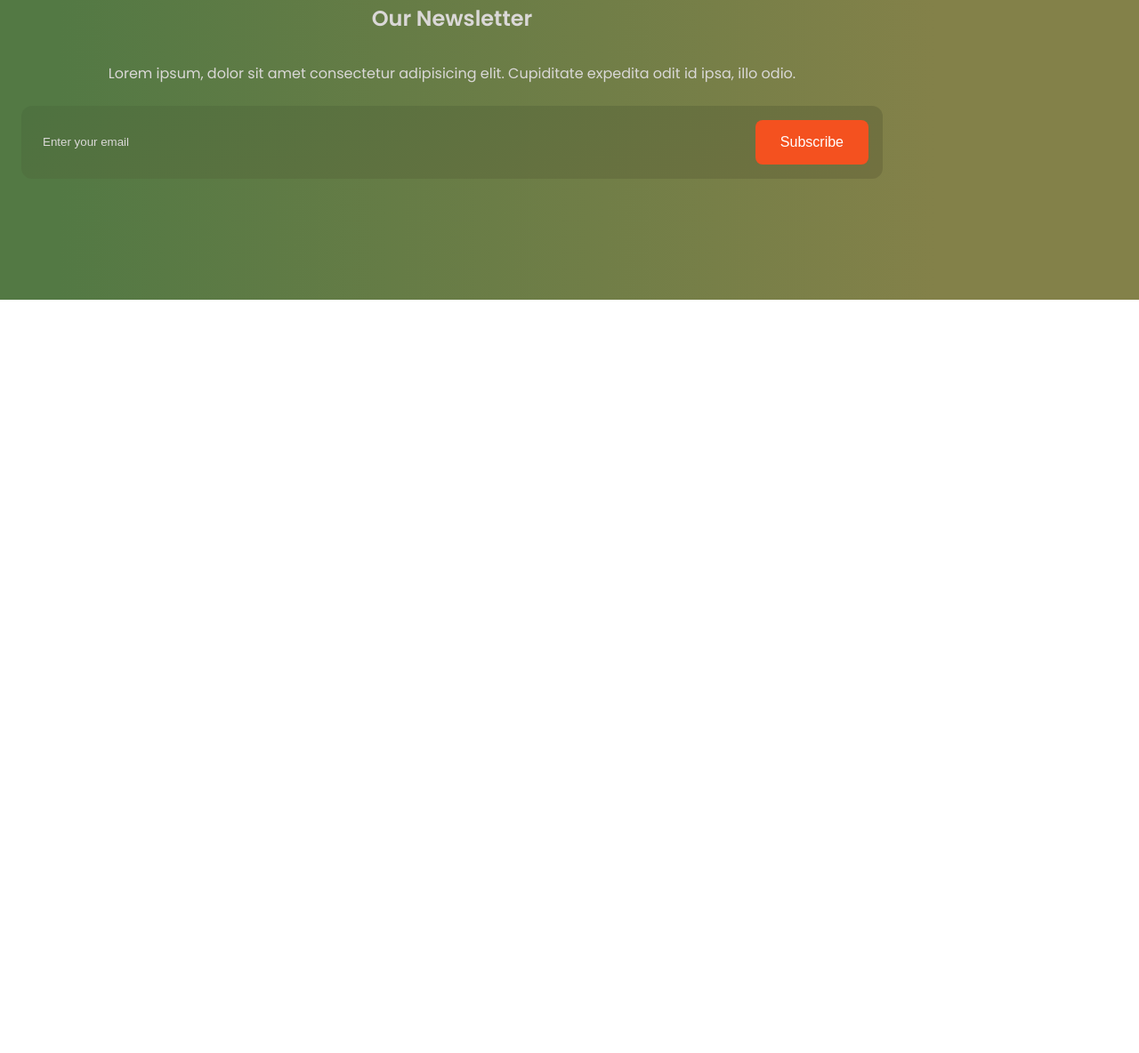
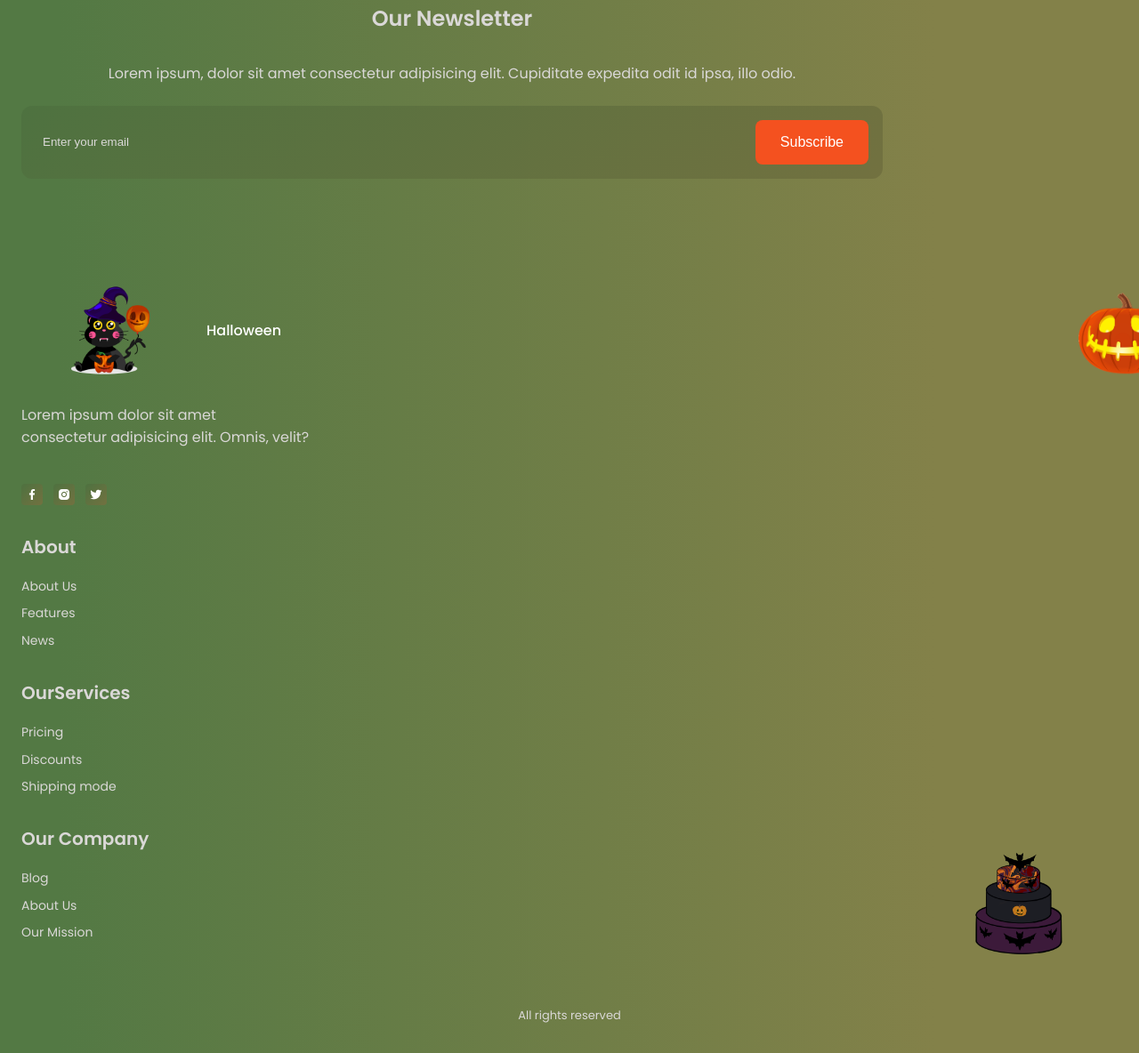
Before and after one commit to yaroslav12-creator/landingPage, a plain HTML site: page index.html in a window 1280 px wide. Shown: the part 4017-5201 px from the top of the page at 89% size. Before the commit the page ends 4354 px from the top, so only its background shows below. Drawn offline with nearby package versions, Linux system fonts and the light colour scheme.

Commit message:
Created Footer

```diff
--- a/assets/css/styles.css
+++ b/assets/css/styles.css
@@ -573,3 +573,96 @@ button {
 .newsletter__input::placeholder {
     color: var(--text-color);
 }
+
+.footer {
+    position: relative;
+    overflow: hidden;
+}
+
+.footer__img-one,
+.footer__img-two {
+    position: absolute;
+    transition: .3s;
+}
+
+.footer__img-one {
+    width: 100px;
+    top: 6rem;
+    right: -2rem;
+}
+.footer__img-two {
+    width: 150px;
+    bottom: 4rem;
+    right: 4rem;
+}
+
+.footer__img-one:hover,
+.footer__img-two:hover{
+    transform: translateY(-.5rem);
+}
+
+.footer__container {
+    row-gap: 2rem;
+}
+
+.footer__logo {
+    display: flex;
+    align-items: center;
+    column-gap: .5rem;
+    margin-bottom: var(--mb-1);
+    font-weight: var(--font-medium);
+    color: var(--title-color);
+}
+
+.footer__logo-img {
+    width: 200px;
+}
+
+.footer__description {
+    margin-bottom: var(--mb-2-5);
+}
+
+.footer__social {
+    display: flex;
+    column-gap: .75rem;
+}
+
+.footer__social-link {
+    display: inline-flex;
+    background: var(--container-color);
+    padding: .25rem;
+    border-radius: .25rem;
+    color: var(--title-color);
+    font-size: 1rem;
+}
+
+.footer__social-link:hover {
+    background: var(--body-color);
+}
+
+.footer__title {
+    font-size: var(--h3-font-size);
+    margin-bottom: var(--mb-1);
+}
+
+.footer__links {
+    display: grid;
+    row-gap: .35rem;
+}
+
+.footer__link {
+    font-size: var(--small-font-size);
+    color: var(--text-color);
+    transition: .3s;
+}
+
+.footer__link:hover {
+    color: var(--title-color);
+}
+
+.footer__copy {
+    display: block;
+    text-align: center;
+    font-size: var(--smaller-font-size);
+    margin-top: 4.5rem;
+}
--- a/index.html
+++ b/index.html
@@ -384,7 +384,80 @@
     </main>
 
     <footer class="footer section">
+        <div class="footer__container container grid">
+            <div class="footer__content">
+                <a href="#" class="footer__logo">
+                    <img src="assets/img/footer__img2.png" alt="" class="footer__logo-img">
+                    Halloween
+                </a>
 
+                <p class="footer__description">Lorem ipsum dolor sit amet <br> consectetur adipisicing elit. Omnis, velit?</p>
+                <div class="footer__social">
+                    <a href="https://www.facebook.com/" target="_blank" class="footer__social-link">
+                        <i class="bx bxl-facebook"></i>
+                    </a>
+                    <a href="https://www.instagram.com/" target="_blank" class="footer__social-link">
+                        <i class="bx bxl-instagram-alt"></i>
+                    </a>
+                    <a href="https://www.twitter.com/" target="_blank" class="footer__social-link">
+                        <i class="bx bxl-twitter"></i>
+                    </a>
+                </div>
+            </div>
+
+            <div class="footer__content">
+                <h3 class="footer__title">About</h3>
+
+                <ul class="footer__links">
+                    <li>
+                        <a href="#" class="footer__link">About Us</a>
+                    </li>
+                    <li>
+                        <a href="#" class="footer__link">Features</a>
+                    </li>
+                    <li>
+                        <a href="#" class="footer__link">News</a>
+                    </li>
+                </ul>
+            </div>
+
+            <div class="footer__content">
+                <h3 class="footer__title">OurServices</h3>
+
+                <ul class="footer__links">
+                    <li>
+                        <a href="#" class="footer__link">Pricing</a>
+                    </li>
+                    <li>
+                        <a href="#" class="footer__link">Discounts</a>
+                    </li>
+                    <li>
+                        <a href="#" class="footer__link">Shipping mode</a>
+                    </li>
+                </ul>
+            </div>
+
+            <div class="footer__content">
+                <h3 class="footer__title">Our Company</h3>
+
+                <ul class="footer__links">
+                    <li>
+                        <a href="#" class="footer__link">Blog</a>
+                    </li>
+                    <li>
+                        <a href="#" class="footer__link">About Us</a>
+                    </li>
+                    <li>
+                        <a href="#" class="footer__link">Our Mission</a>
+                    </li>
+                </ul>
+            </div>
+        </div>
+
+        <span class="footer__copy">All rights reserved</span>
+
+        <img src="assets/img/footer_img_bg.png" alt="" class="footer__img-one">
+        <img src="assets/img/footer_bg.png" alt="" class="footer__img-two">
     </footer>
 
     <script src="assets/js/swiper-bundle.min.js"></script>
```
Also changed, not shown: assets/img/footer__img2.png (added), assets/img/footer_bg.png (added), assets/img/footer_img_bg.png (added).
